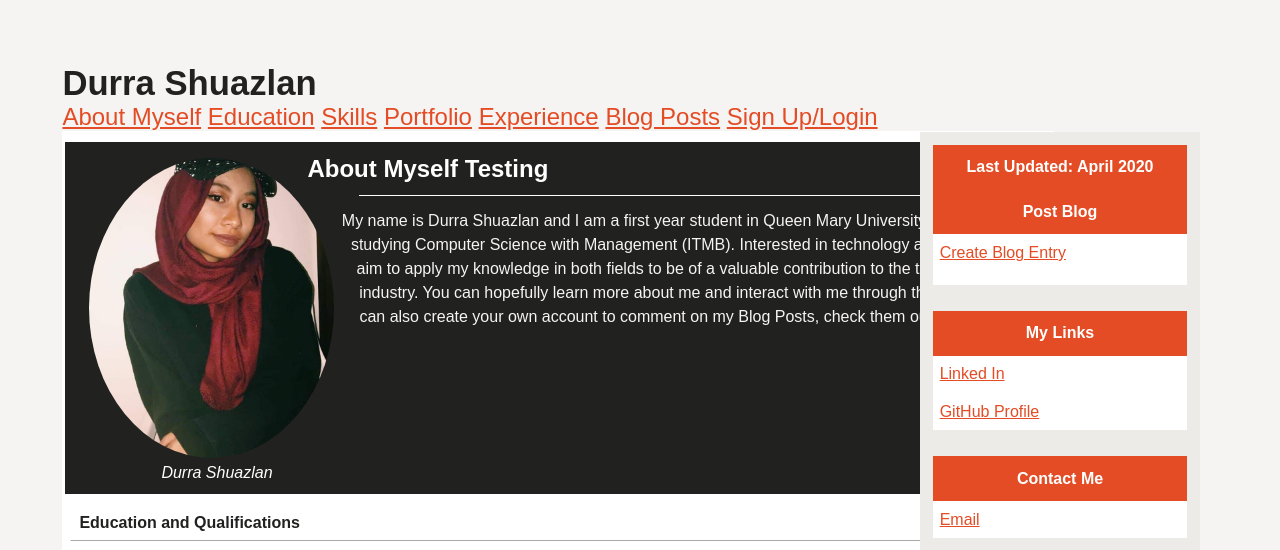
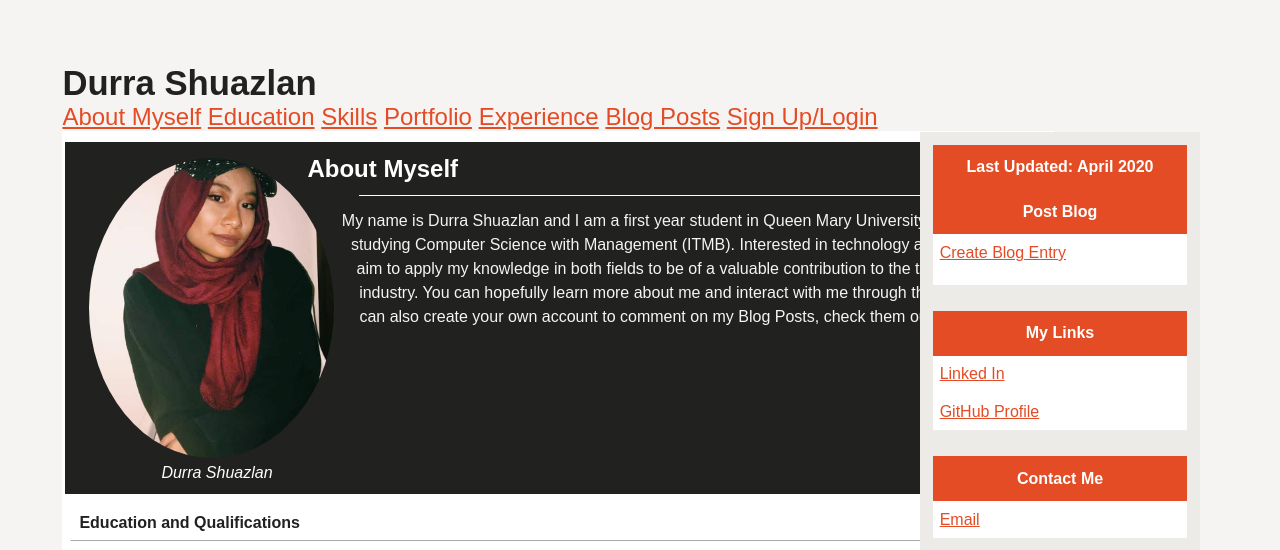
Before and after one commit to durrashuaz/portfolio-site, a PHP site: page / in a window 1280 px wide. Shown: the top 550 px of the page. Run offline with PHP 8.4, Linux system fonts and the light colour scheme.

Commit message:
Add testing commit

```diff
--- a/index.php
+++ b/index.php
@@ -41,7 +41,7 @@
 				<figure>
 	 		<img src= 'durraPic3.jpeg' width="245" height="300" title = "Durra Shuazlan"> <br /> <figcaption><i>Durra Shuazlan</i></figcaption>
 	 		</figure>
-		<h3 id="about-myself" class = "label"> About Myself Testing </h3>
+		<h3 id="about-myself" class = "label"> About Myself </h3>
 		<p>My name is Durra Shuazlan and I am a first year student in Queen Mary University of London studying Computer Science with Management (ITMB). Interested in technology and business, I aim to apply my knowledge in both fields to be of a valuable contribution to the technology industry. You can hopefully learn more about me and interact with me through this website! You can also create your own account to comment on my Blog Posts, check them out!</p>
 	 </div>
  </section>
```
